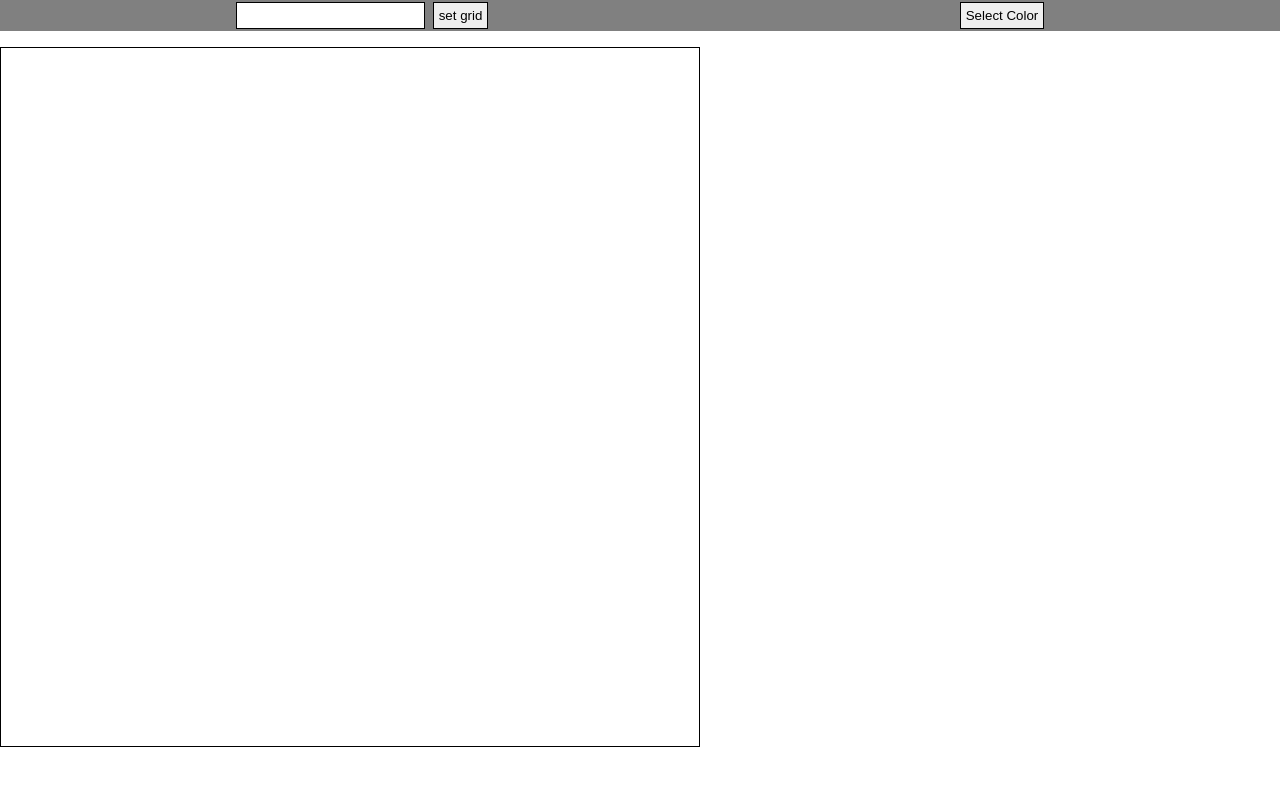
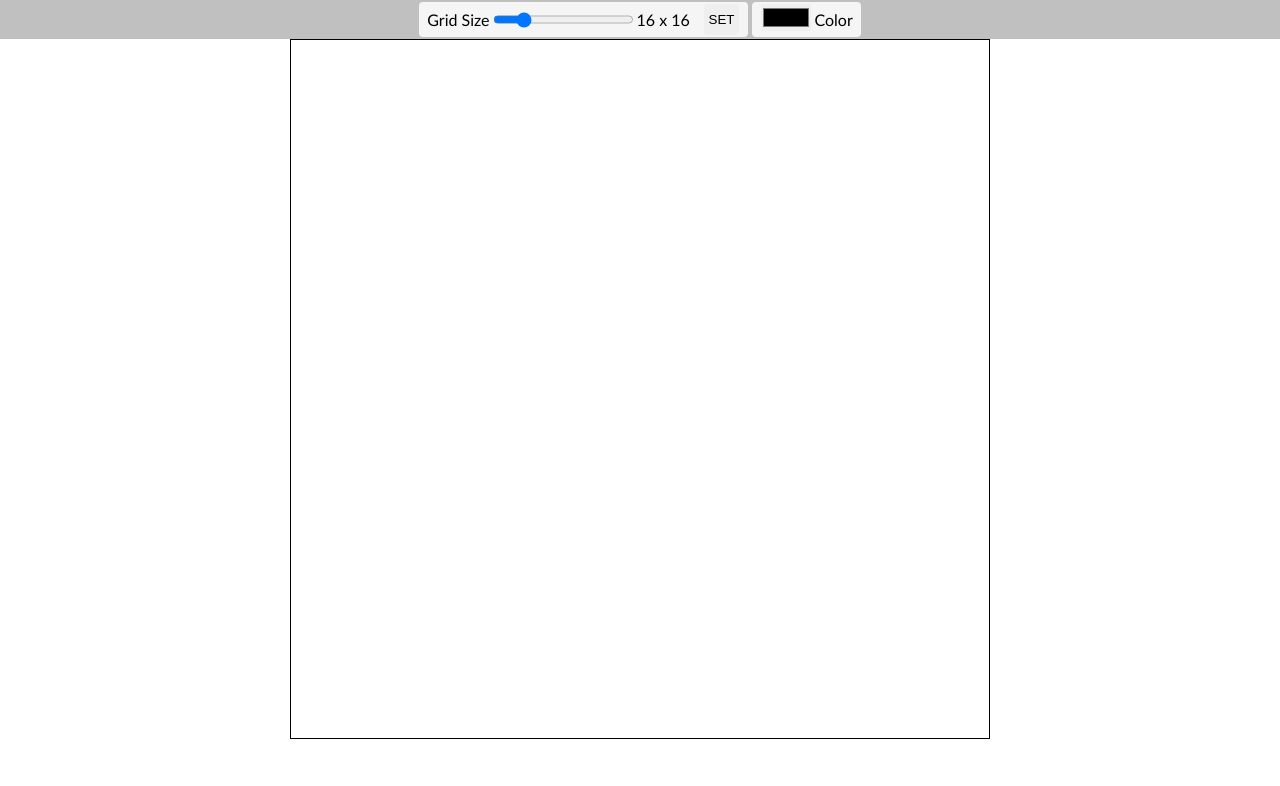
Before and after one commit to edudebortoli/etch-a-sketch, a plain HTML site: page index.html in a window 1280 px wide. Drawn offline with Linux system fonts and the light colour scheme.

Commit message:
makeGrid button + interface

```diff
--- a/etch.js
+++ b/etch.js
@@ -1,9 +1,9 @@
-const header = document.querySelector("header");
-
-const navList = document.createElement("ul");
-header.appendChild(navList);
-
 const grid = document.getElementById("grid");
+const setBtn = document.getElementById("btn");
+const gridSize = document.getElementById("grid-selector");
+const colorChoice = document.getElementById("color-selector");
+const pixels = document.getElementsByClassName("square");
+let pencil = colorChoice.value;
 
 function makeGrid(size){
     document.querySelectorAll(".square").forEach(e => e.remove());
@@ -15,3 +15,17 @@ function makeGrid(size){
         grid.appendChild(square);
     }
 }
+
+setBtn.addEventListener("click", e => {
+    makeGrid(gridSize.value);
+}
+)
+
+colorChoice.addEventListener("input", e => {
+    pencil = colorChoice.value;
+}
+)
+
+for (let j = 0; j <= pixels.length; j++){
+    ;
+}
--- a/index.html
+++ b/index.html
@@ -11,13 +11,19 @@
 <body>
     <header>
         <nav>
-            <div>
-                <input color>
-                <button id="btn"> set grid</button>
+            <div class="nav-itens">
+                <label for="grid-selector"> Grid Size </label>
+                <input id="grid-selector" type="range" min="1" max="100" value="16" oninput="this.nextElementSibling.textContent = `${this.value} x ${this.value}`">
+                <output>16 x 16</output>
+                <button id="btn"> SET </button>
             </div>
-            <button> Select Color</button>
-        </nav>
+            <div class="nav-itens">
+                <input id="color-selector" type="color" value="#000000" name="Color">
+                <label for="color-selector"> Color </label>
+            </div>
+            </nav>
     </header>
+
     <div id="grid"></div>
 </body>
 </html>
--- a/style.css
+++ b/style.css
@@ -5,24 +5,58 @@
 body {
     padding: 0px;
     margin: 0px;
+    font-family: 'Gill Sans', 'Gill Sans MT', Calibri, 'Trebuchet MS', sans-serif;
 }
 
 nav {
     border: 1px black;
     display: flex;
     flex-direction: row;
-    justify-content: space-around;
-    background-color: gray;
+    justify-content: center;
+    background-color: silver;
 }
+
 button, input {
     border: solid black 1px;
     margin: 2px;
     padding: 5px;
     list-style-type: none;
 }
-li:hover {
-    background-color: black;
-    color: white;
+
+.nav-itens {
+  display: flex;
+  flex-direction: row;
+  background-color: whitesmoke;
+  margin: 2px;
+  padding: 0px 7px;
+  border-radius: 4px;
+}
+
+.nav-itens > label, output {
+  padding: 8px 1px;
+}
+
+#grid-selector{
+
+}
+
+output {
+  width: 64px;
+  cursor: default;
+}
+
+button{
+  border-radius: 4px;
+  border: none;
+}
+button:hover {
+  background-color: lightblue;
+}
+
+#color-selector {
+  padding: 0px;
+  border: 1px;
+  align-content: center;
 }
 
   #grid {
@@ -35,6 +69,7 @@ li:hover {
     box-sizing: border-box;
     border: 1px solid black;
     padding: 1px;
+    margin: auto;
   }
 
   .square {
```
